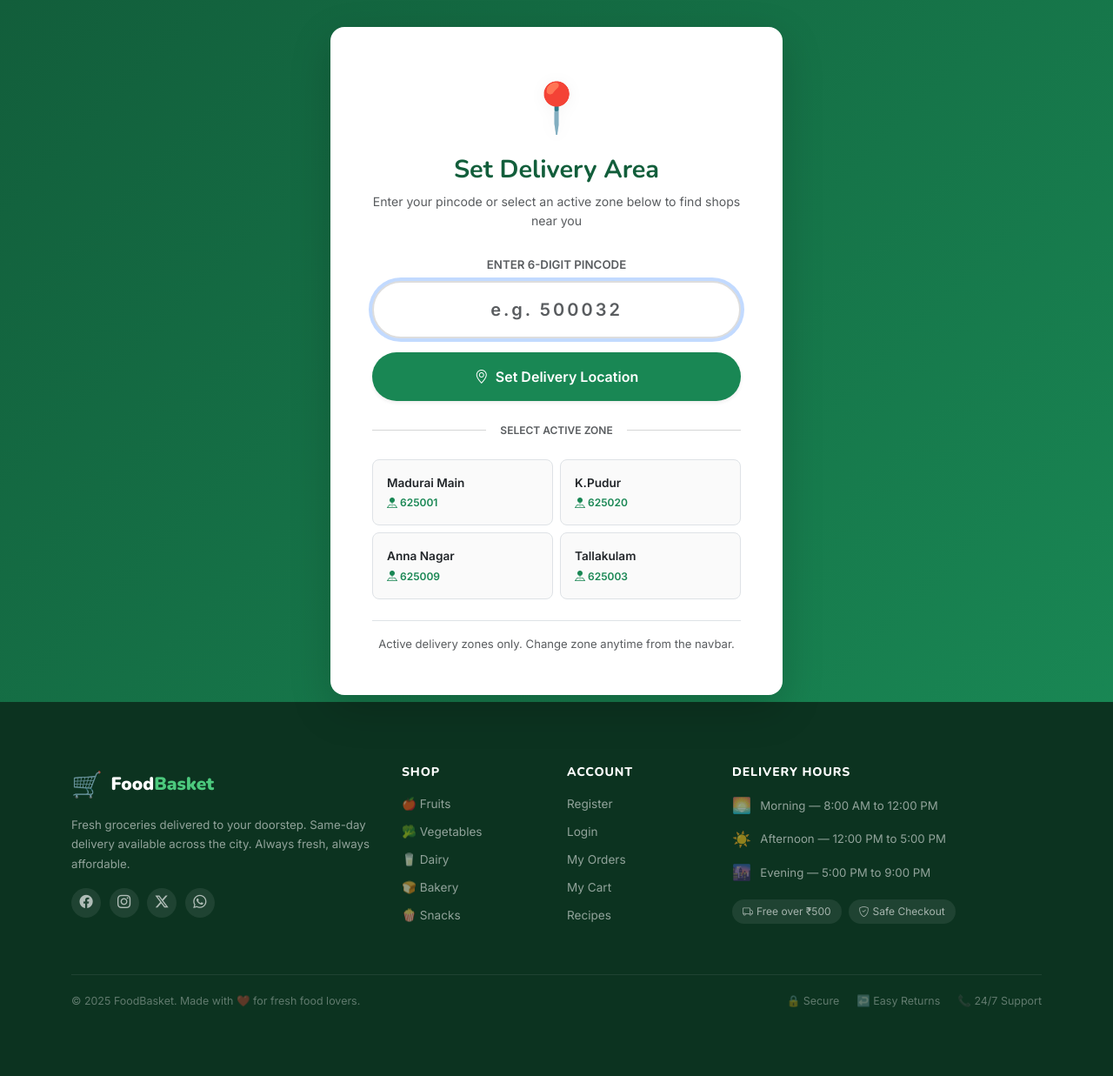
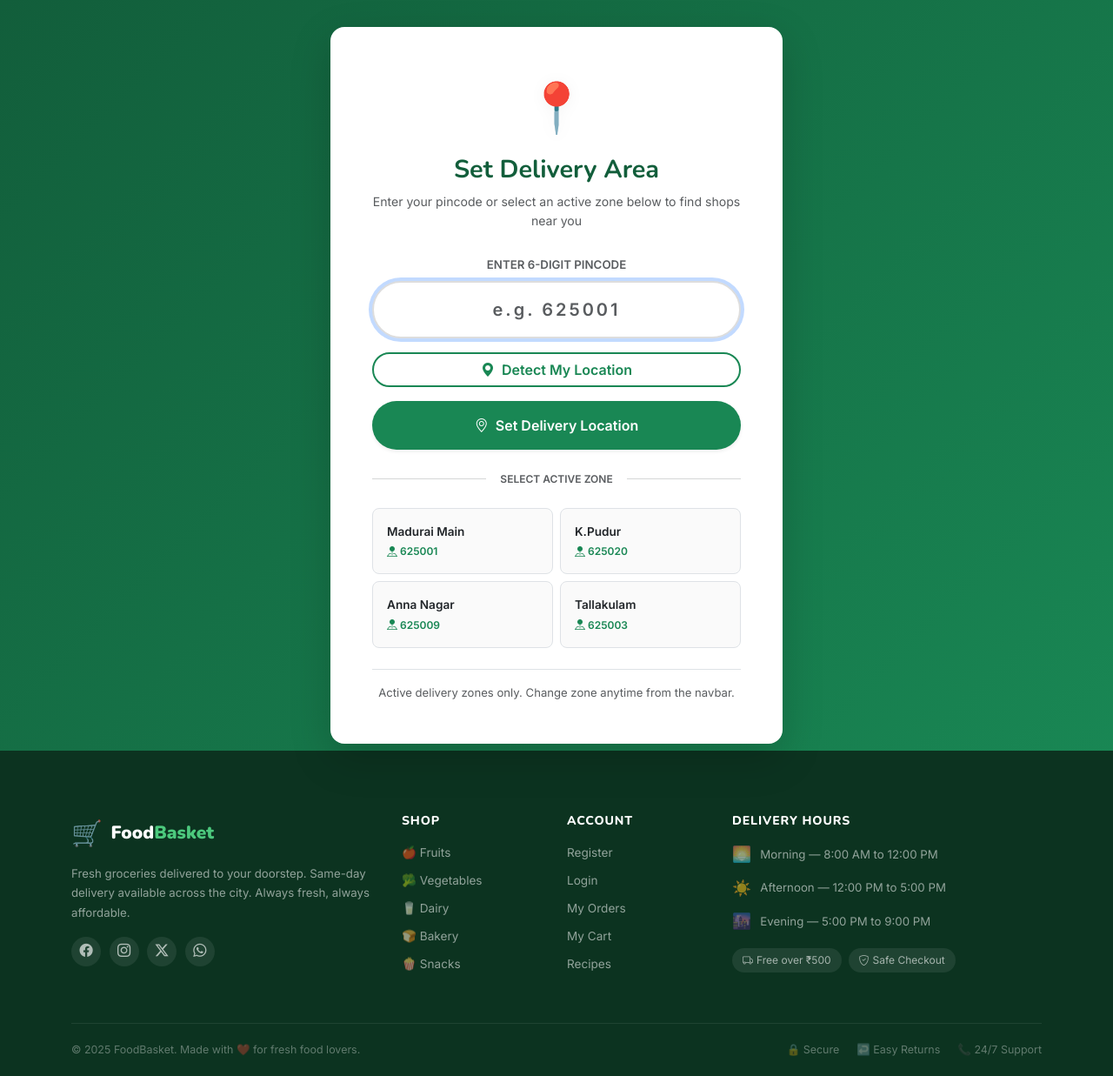
Before and after one commit to Abhiram453/foodgrocery_store, a Django app: page /select-location/ in a window 1280 px wide; the page is wider, and only the part inside the window is pictured. Shown: the part 123-1360 px from the top of that part at 87% size. Before the commit the page ends 1281 px from the top of that part, so only its background shows below. Run offline with Django 5.2, Linux system fonts and the light colour scheme; the visitor is signed in with stand-in values (Sample User, id 1); data that the repository does not hold is empty.

Commit message:
Add Detect My Location geolocation fallback option to Select Delivery Area landing page

```diff
--- a/templates/store/select_location.html
+++ b/templates/store/select_location.html
@@ -15,7 +15,14 @@
       {% csrf_token %}
       <div class="mb-3">
         <label class="auth-label fw-bold text-muted small d-block text-center mb-2" for="pincodeInput">ENTER 6-DIGIT PINCODE</label>
-        <input type="text" name="pincode" id="pincodeInput" class="form-control text-center py-3 rounded-pill fw-bold border-2" placeholder="e.g. 500032" required pattern="[0-9]{6}" title="Please enter a valid 6-digit pincode" style="letter-spacing: .15em; font-size: 1.25rem; border-color: #ddd;" autofocus>
+        <input type="text" name="pincode" id="pincodeInput" class="form-control text-center py-3 rounded-pill fw-bold border-2" placeholder="e.g. 625001" required pattern="[0-9]{6}" title="Please enter a valid 6-digit pincode" style="letter-spacing: .15em; font-size: 1.25rem; border-color: #ddd;" autofocus>
+      </div>
+
+      <!-- Geolocation Detection Button (Option B) -->
+      <div class="mb-3 text-center">
+        <button type="button" class="btn btn-outline-success w-100 py-2.5 rounded-pill fw-bold d-inline-flex align-items-center justify-content-center gap-2" onclick="detectLocation()" id="detectBtn" style="border-width: 2px;">
+          <i class="bi bi-geo-alt-fill"></i> Detect My Location
+        </button>
       </div>
 
       <button type="submit" class="btn btn-success w-100 py-3 rounded-pill fw-bold shadow-sm" style="background-color: #198754; border: none; font-size: 1rem;">
@@ -73,6 +80,57 @@ function quickSelectLocation(pincode) {
   input.value = pincode;
   document.getElementById('selectLocationForm').submit();
 }
+
+function detectLocation() {
+  const btn = document.getElementById('detectBtn');
+  if (!navigator.geolocation) {
+    alert("Geolocation is not supported by your browser.");
+    return;
+  }
+  btn.disabled = true;
+  btn.innerHTML = '<span class="spinner-border spinner-border-sm" role="status" aria-hidden="true"></span> Detecting Location...';
+
+  navigator.geolocation.getCurrentPosition(
+    (position) => {
+      const lat = position.coords.latitude;
+      const lng = position.coords.longitude;
+
+      fetch(`/api/location/reverse-geocode/?lat=${lat}&lng=${lng}`)
+        .then(r => r.json())
+        .then(data => {
+          if (data.success) {
+            const input = document.getElementById('pincodeInput');
+            input.value = data.pincode;
+
+            // Show dynamic alert on selection card
+            const existingAlert = document.querySelector('.detected-alert');
+            if (existingAlert) existingAlert.remove();
+
+            const alertDiv = document.createElement('div');
+            alertDiv.className = 'alert alert-success py-2 px-3 mt-3 rounded-3 small text-center detected-alert shadow-sm border-0';
+            alertDiv.innerHTML = `📍 Detected: <strong>${data.area_name}</strong>. Click 'Set Delivery Location' to proceed.`;
+            input.parentNode.appendChild(alertDiv);
+          } else {
+            alert("Could not detect local pincode. Please enter manually.");
+          }
+          resetBtn();
+        })
+        .catch(() => {
+          alert("Error detecting location. Please enter manually.");
+          resetBtn();
+        });
+    },
+    (error) => {
+      alert("Location permission denied or unavailable. Please enter pincode manually.");
+      resetBtn();
+    }
+  );
+
+  function resetBtn() {
+    btn.disabled = false;
+    btn.innerHTML = '<i class="bi bi-geo-alt-fill"></i> Detect My Location';
+  }
+}
 </script>
 {% endblock %}
 {% endblock %}
```
